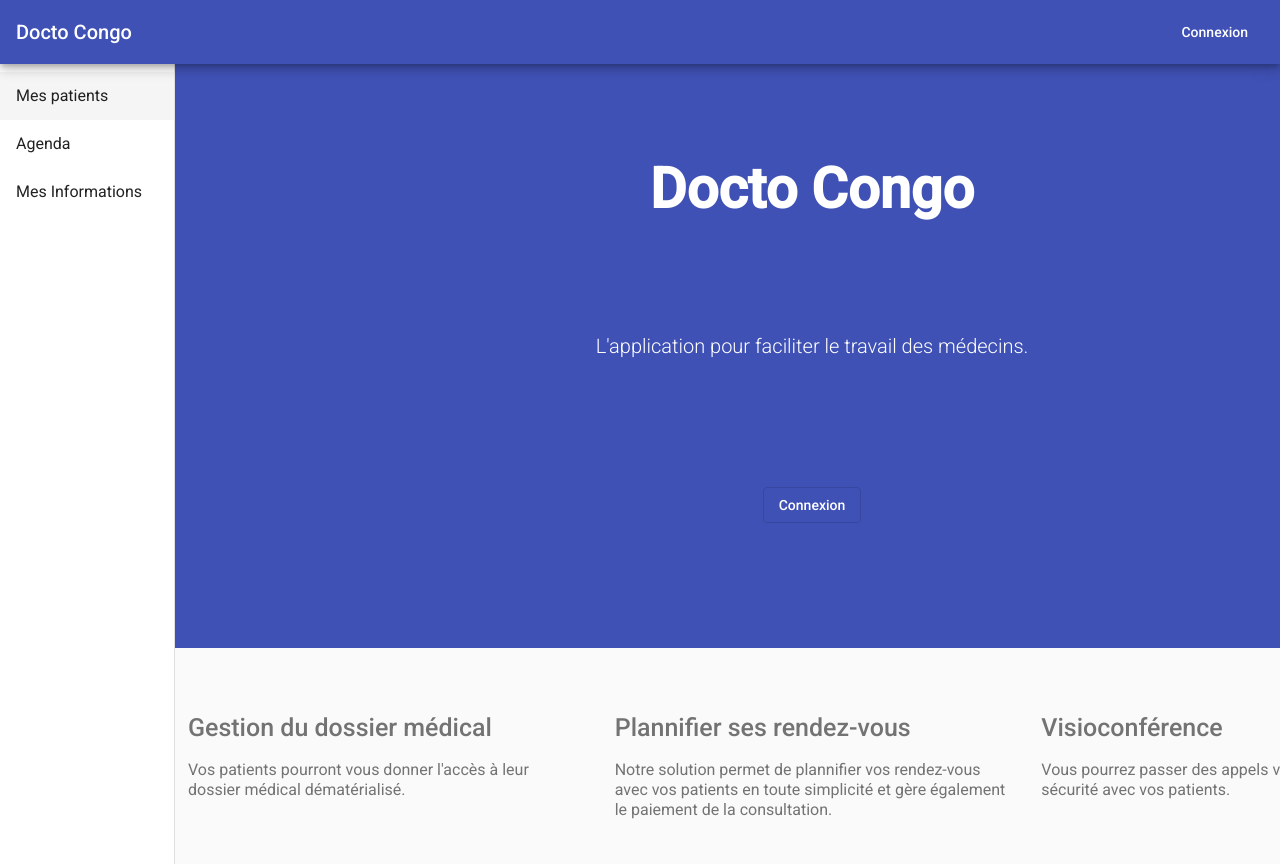
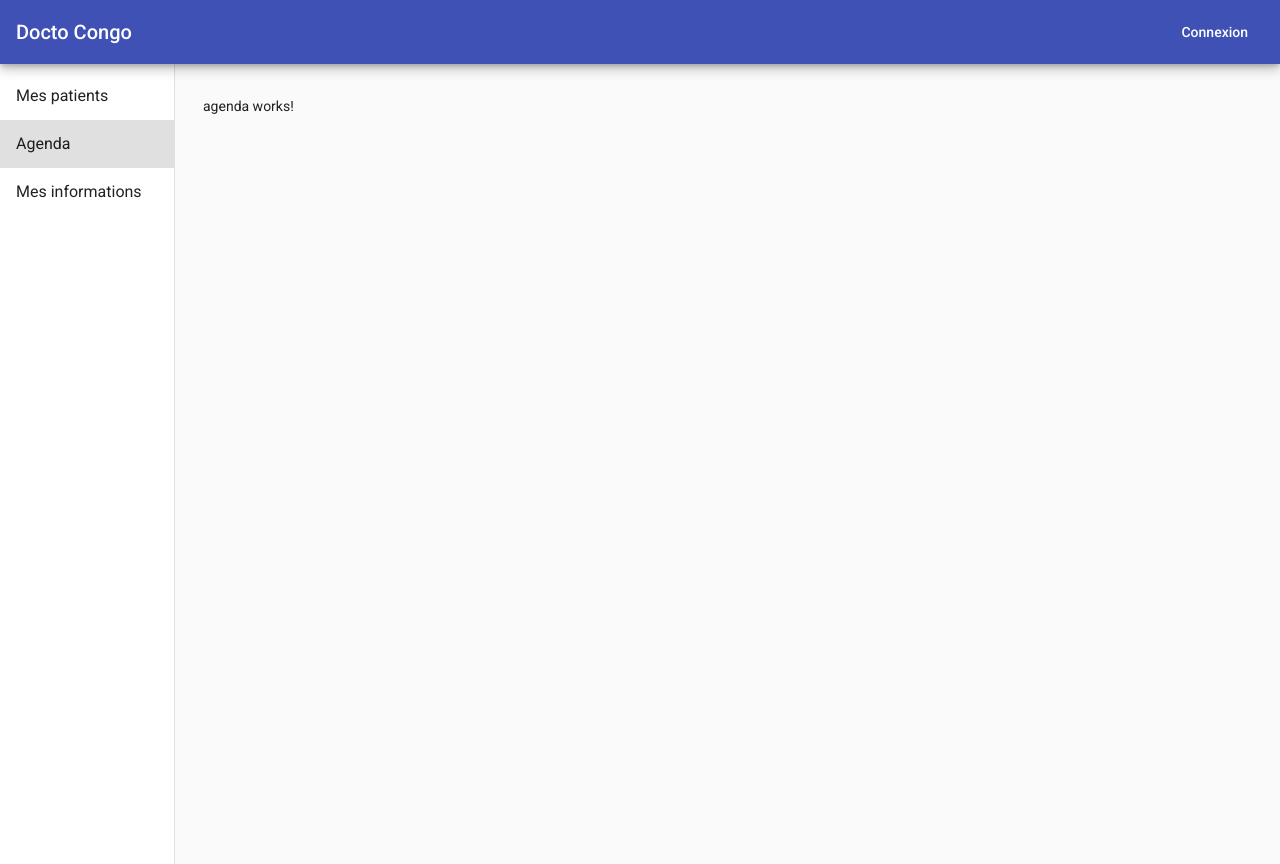
Before and after one commit to veto-lib/veterinaire-web, an Angular app: page /agenda in a window 1280 px wide. Built offline with nearby package versions, Linux system fonts and the light colour scheme.

Commit message:
fixed navigation issue

```diff
--- a/src/app/app.module.ts
+++ b/src/app/app.module.ts
@@ -9,6 +9,8 @@ import { HeaderComponent } from './components/header/header.component';
 import { SidenavComponent } from './components/sidenav/sidenav.component';
 import { HomeComponent } from './pages/home/home.component';
 import { PatientsComponent } from './pages/patients/patients.component';
+import { AgendaComponent } from './pages/agenda/agenda.component';
+import { RouterModule } from '@angular/router';
 
 @NgModule({
   declarations: [
@@ -16,9 +18,11 @@ import { PatientsComponent } from './pages/patients/patients.component';
     HeaderComponent,
     SidenavComponent,
     HomeComponent,
-    PatientsComponent
+    PatientsComponent,
+    AgendaComponent
   ],
   imports: [
+    RouterModule,
     BrowserModule,
     AppRoutingModule,
     SharedModule,
--- a/src/app/components/sidenav/sidenav.component.html
+++ b/src/app/components/sidenav/sidenav.component.html
@@ -1,8 +1,23 @@
 <mat-drawer-container class="app-sidenav__container" [hasBackdrop]="false">
   <mat-drawer opened disableClose [mode]="'push'" class="app-sidenav__drawer">
     <mat-selection-list [multiple]="false" color="primary">
-      <mat-list-option *ngFor="let page of pages" [value]="page.value" [routerLink]="page.redirect">
-        {{ page.name }}
+      <mat-list-option
+        [routerLink]="'/patients'"
+        [selected]="router.url === '/patients'"
+      >
+        Mes patients
+      </mat-list-option>
+      <mat-list-option
+        [routerLink]="'/agenda'"
+        [selected]="router.url === '/agenda'"
+      >
+        Agenda
+      </mat-list-option>
+      <mat-list-option
+        [routerLink]="'/informations'"
+        [selected]="router.url === '/informations'"
+      >
+        Mes informations
       </mat-list-option>
     </mat-selection-list>
   </mat-drawer>
--- a/src/app/components/sidenav/sidenav.component.ts
+++ b/src/app/components/sidenav/sidenav.component.ts
@@ -1,4 +1,5 @@
 import { Component } from '@angular/core';
+import { Router } from '@angular/router';
 
 @Component({
   selector: 'app-sidenav',
@@ -7,10 +8,5 @@ import { Component } from '@angular/core';
 })
 export class SidenavComponent {
 
-  pages = [
-    { name: 'Mes patients', value: 'patients', redirect: '/patients' },
-    { name: 'Agenda', value: 'agenda', redirect: '/' },
-    { name: 'Mes Informations', value: 'informations', redirect: '/' },
-  ];
-
+  constructor(public router: Router) {}
 }
--- /dev/null
+++ b/src/app/pages/agenda/agenda.component.html
@@ -0,0 +1 @@
+<p>agenda works!</p>
--- /dev/null
+++ b/src/app/pages/agenda/agenda.component.ts
@@ -0,0 +1,15 @@
+import { Component, OnInit } from '@angular/core';
+
+@Component({
+  selector: 'app-agenda',
+  templateUrl: './agenda.component.html',
+  styleUrls: ['./agenda.component.less']
+})
+export class AgendaComponent implements OnInit {
+
+  constructor() { }
+
+  ngOnInit(): void {
+  }
+
+}
```
Also changed, not shown: src/app/app-routing.module.ts (+5 -2 lines), src/app/pages/agenda/agenda.component.less (added).
